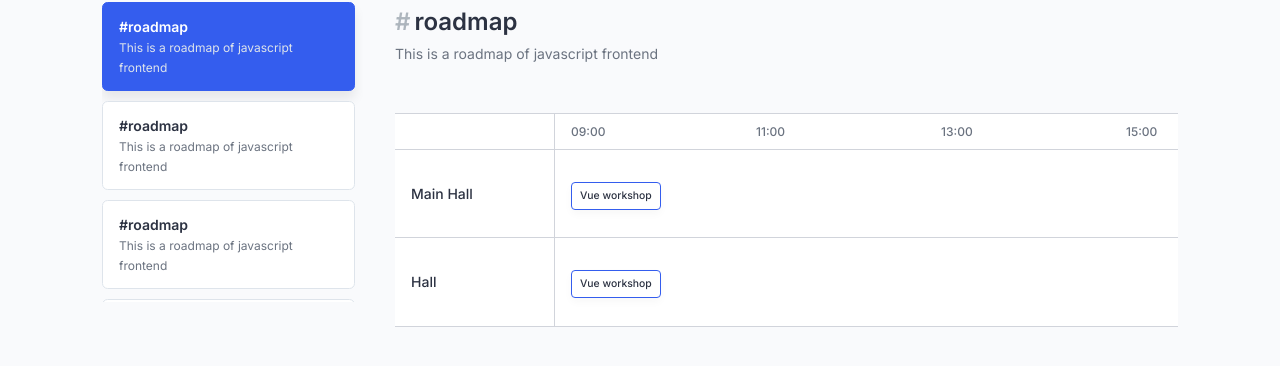
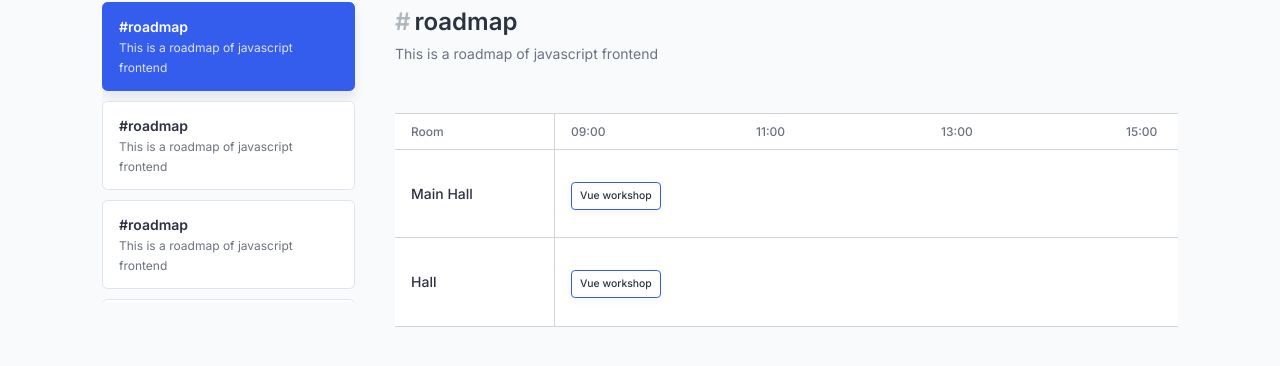
Before and after one commit to Erik3010/events.io, a React (Create React App) app: page /event/1 in a window 1280 px wide. Both pictures are taken after a click on the element "Room's Timeline". Shown: the part 286-652 px from the top of the page. Built offline with nearby package versions, Linux system fonts and the light colour scheme.

Commit message:
fix: change styling

```diff
--- a/src/components/Event/EventTimeline/EventTimeline.module.scss
+++ b/src/components/Event/EventTimeline/EventTimeline.module.scss
@@ -21,7 +21,6 @@
       padding-bottom: 0.75rem;
     }
     &-content {
-      background: $white;
       margin-top: 3rem;
     }
   }
--- a/src/components/Timeline/TimelineTable/TimelineTable.js
+++ b/src/components/Timeline/TimelineTable/TimelineTable.js
@@ -13,7 +13,9 @@ function TimelineTable() {
             styles["timeline-cell"],
             styles["timeline-room-header"],
           ])}
-        ></div>
+        >
+          Room
+        </div>
         <div className={styles["timeline-cell"]}>09:00</div>
         <div className={styles["timeline-cell"]}>11:00</div>
         <div className={styles["timeline-cell"]}>13:00</div>
--- a/src/components/Timeline/TimelineTable/TimelineTable.module.scss
+++ b/src/components/Timeline/TimelineTable/TimelineTable.module.scss
@@ -1,6 +1,8 @@
 @import "scss/variables";
 
 .timeline-table {
+  background: $white;
+  min-width: 900px;
   .timeline-header {
     border-top: 1px solid $border;
     .timeline-cell {
@@ -14,7 +16,7 @@
   .timeline-header,
   .timeline-row {
     display: flex;
-    min-width: 900px;
+    width: 100%;
     border-bottom: 1px solid $border;
     .timeline-cell {
       &.timeline-room-header,
```
